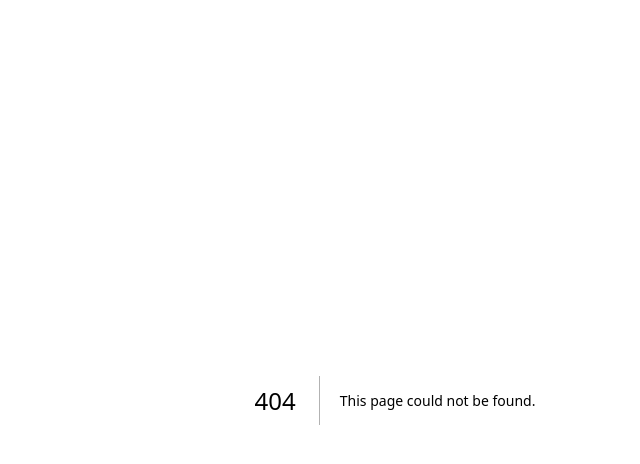
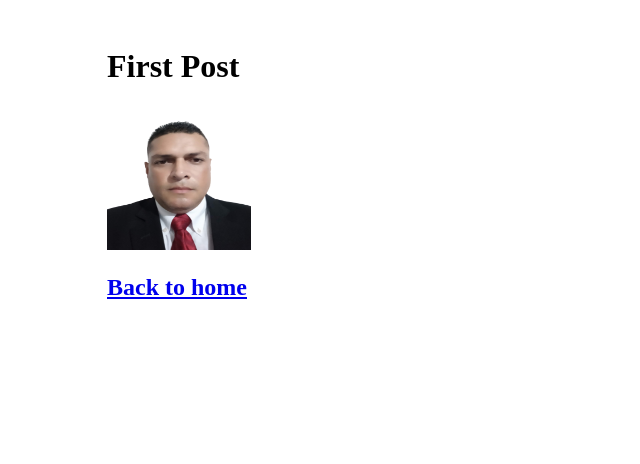
Before and after one commit to jav978/develop-nextjs, a Next.js app: page /posts/first-post in a window 1280 px wide. Before the commit this address had no page. Shown: the top 464 px of the page, without its empty margins (245-885 px from the left). Built offline with nearby package versions, Linux system fonts and the light colour scheme.

Commit message:
Archivo inicial con su gitignore

```diff
--- /dev/null
+++ b/components/layout.js
@@ -0,0 +1,10 @@
+import React from 'react'
+import styles from './layout.module.css';
+
+const layout = ({children}) => {
+  return (
+	<div className={styles.container}>{children}</div>
+  )
+}
+
+export default layout
--- /dev/null
+++ b/components/layout.module.css
@@ -0,0 +1,5 @@
+.container {
+	max-width: 36rem;
+	padding: 0 1rem;
+	margin: 3rem auto 6rem;
+  }
--- /dev/null
+++ b/pages/posts/first-post.js
@@ -0,0 +1,38 @@
+"use client";
+
+import React from "react";
+
+import Link from "next/link";
+import Image from "next/image";
+import Head from "next/head";
+import Script from 'next/script';
+import Layout from '../../components/layout'
+export default function FirstPost() {
+    return (
+        <Layout>
+            <Head>
+                <title>First Post</title>
+				<meta property="og:title" content="My page title" key="title" />
+				<script src="https://connect.facebook.net/en_US/sdk.js" />
+            </Head>
+			<Script
+        src="https://connect.facebook.net/en_US/sdk.js"
+        strategy="lazyOnload"
+        onLoad={() =>
+          console.log(`script loaded correctly, window.FB has been populated`)
+        }
+      />
+            <h1>First Post</h1>
+            <Image
+                src="/images/joseantonio.png" // Route of the image file
+                height={144} // Desired size with correct aspect ratio
+                width={144} // Desired size with correct aspect ratio
+                alt="Jose Antonio"
+            />
+
+            <h2>
+                <Link href="/">Back to home</Link>
+            </h2>
+        </Layout>
+    );
+}
```
Also changed, not shown: pages/about/abouts.js (added, +9 -0 lines), pages/index.js (+32 -15 lines), public/images/joseantonio.png (added).
